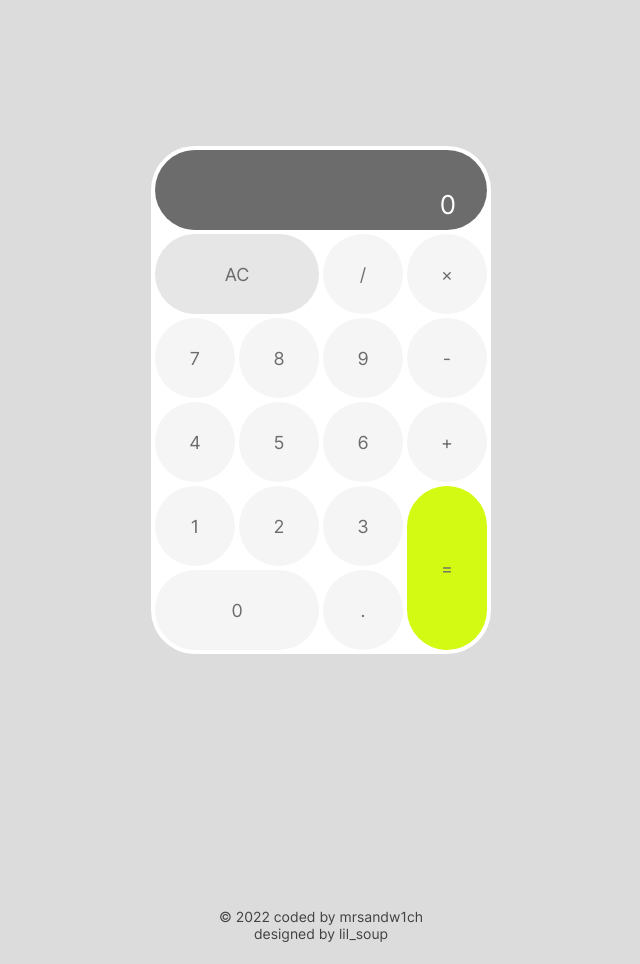
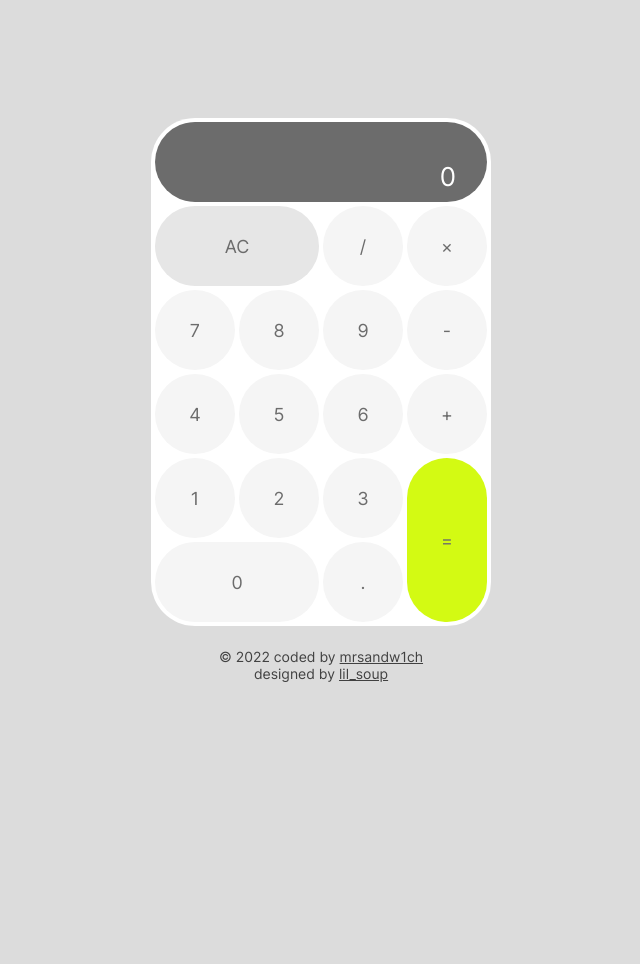
Before and after one commit to mrsandw1ch/react_calculator, a React app: page / in a window 1280 px wide. Shown: the whole page, without its empty margins (319-959 px from the left). Built offline with nearby package versions, Linux system fonts and the light colour scheme.

Commit message:
update footer, clear button

```diff
--- a/public/index.html
+++ b/public/index.html
@@ -16,8 +16,4 @@
     <noscript>You need to enable JavaScript to run this app.</noscript>
     <div id="root"></div>
   </body>
-  <footer>
-    <p>	&#169; 2022 coded by mrsandw1ch</p>
-    <p>designed by lil_soup</p>
-  </footer>
 </html>
--- a/src/App/App.js
+++ b/src/App/App.js
@@ -61,6 +61,21 @@ function App() {
   }
 
 
+  function clearClickHandle() {
+    if (formula.length === 0 || digits === '0' || result !== '') {
+      setResult('')
+      setFormula([])
+      setOperation('')
+    }
+
+    if (operation) {
+      setFormula(formula.concat(operation))
+      setOperation('')
+    }
+    setDigits('0')
+  }
+
+
   function calculate(formula) {
 
     let i
@@ -121,13 +136,8 @@ function App() {
           <button
             className='keyboard-btn'
             id='clear'
-            onClick={() => {
-              setOperation('')
-              setResult('')
-              setFormula([])
-              setDigits('0')
-              }}>
-            AC
+            onClick={() => {clearClickHandle()}}>
+            {(formula.length === 0 || digits === '0' || result !== '')  ? <>AC</> : <>C</>}
           </button>
 
           <button
@@ -245,6 +255,10 @@ function App() {
           </div>
         </div>
       </div>
+      <footer>
+        <p>	&#169; 2022 coded by <a href="https://github.com/mrsandw1ch" rel='noreferrer' target='_blank'>mrsandw1ch</a></p>
+        <p>designed by <a href="https://www.behance.net/DariaBorisovna" rel='noreferrer' target='_blank'>lil_soup</a></p>
+      </footer>
     </div>
   );
 }
--- a/src/App/App.scss
+++ b/src/App/App.scss
@@ -2,7 +2,7 @@
     width: 100%;
     margin-top: 50vh;
     transform: translateY(-50%);
-    text-align: center;
+    // text-align: center;
 
     #calculator {
         margin: auto;
@@ -148,4 +148,22 @@
             }
         }
     }
+
+    footer {
+        text-align: center;
+        padding-top: 2.2rem;
+
+        p {
+            font-size: 1.4rem;
+            opacity: 0.7;
+
+            a {
+                color: black;
+
+                &:hover {
+                    opacity: 0.7;
+                }
+            }
+        }
+    }
 }
--- a/src/index.css
+++ b/src/index.css
@@ -19,13 +19,3 @@ body {
   -webkit-font-smoothing: antialiased;
   -moz-osx-font-smoothing: grayscale;
 }
-
-footer {
-  text-align: center;
-  padding-bottom: 2rem;
-}
-
-footer > p {
-  font-size: 1.4rem;
-  opacity: 0.7;
-}
```
Also changed, not shown: 1 other file.
